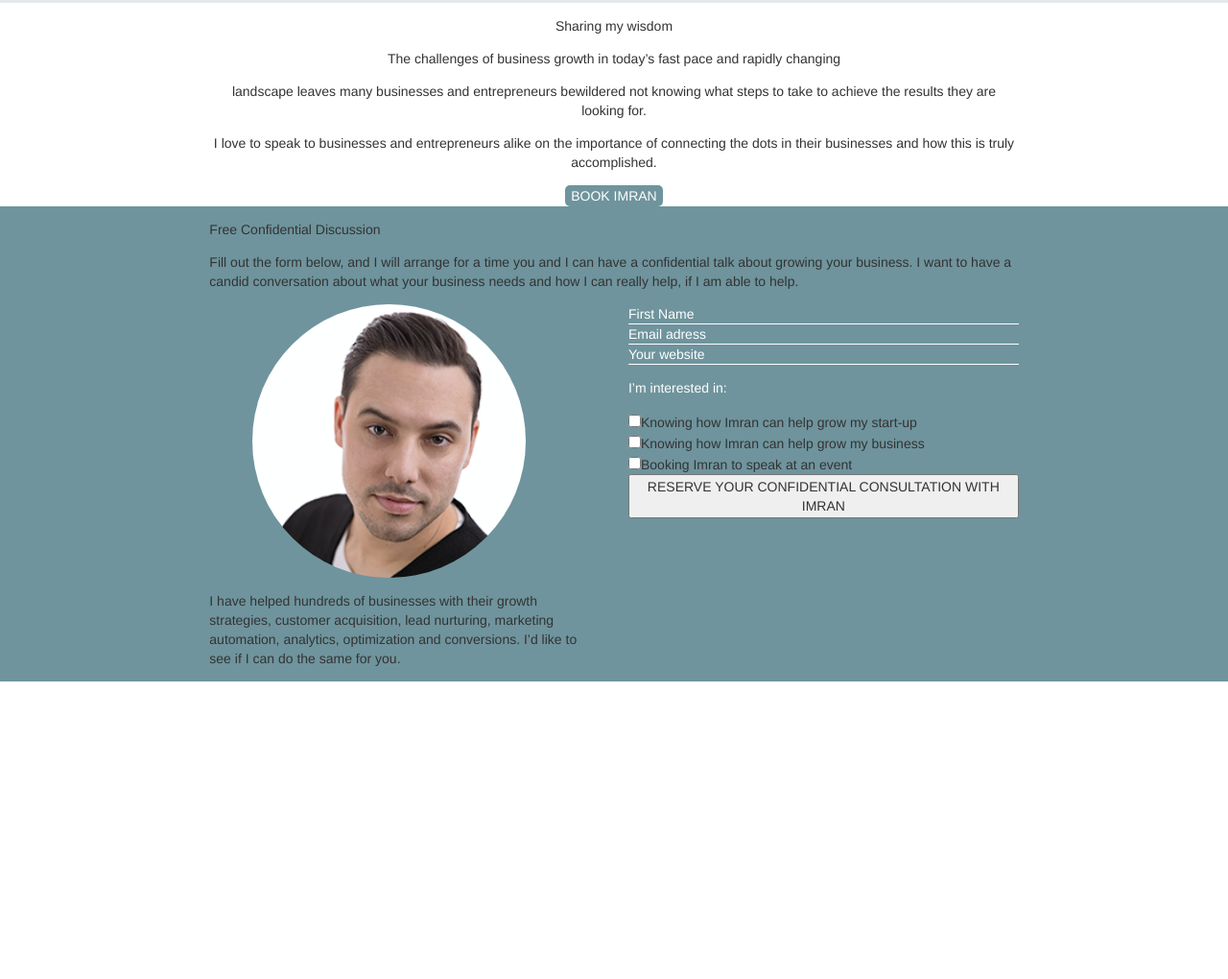
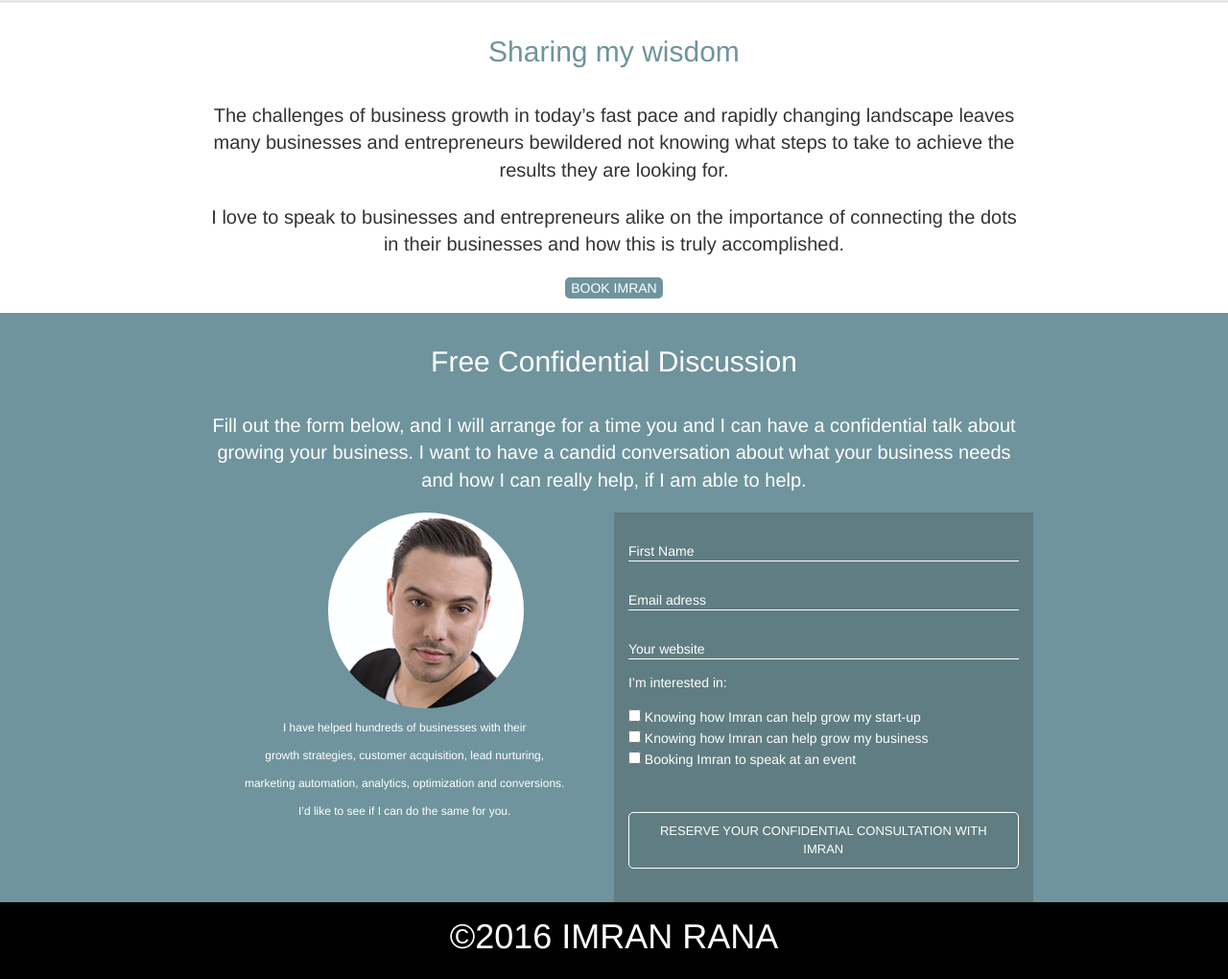
Before and after one commit to Chainergnom/HTML-itog, a plain HTML site: page index.html in a window 1280 px wide. Shown: the part 1497-2517 px from the top of the page at 96% size. Before the commit the page ends 2208 px from the top, so only its background shows below. Drawn offline with Linux system fonts and the light colour scheme.

Commit message:
Почти готово

```diff
--- a/index.html
+++ b/index.html
@@ -10,16 +10,17 @@
 <body>
 <!--nav-->
 <div class="row nav">
-    <div class="col-md-2 centr"><b>IMRAN</b>RANA</div>
+    <div class="col-md-2 col-sm-6 centr"><b>IMRAN</b>RANA</div>
     <div class="col-md-4"></div>
     <div class="col-md-4"></div>
-    <div class="col-md-2 centr">CONTACT IMRAN</div>
+    <div class="col-md-2 col-sm-6 centr">CONTACT IMRAN</div>
 </div>
 <!--Header-->
-<div class="row common">
+<div class="row ">
     <div class="col-md-2"></div>
-    <div class="col-md-4 imran2 comon"></div>
-    <div class="col-md-4"><p class="centr"><b><i>“I’m a life long entrepreneur that takes great passion in helping businesses grow.”</i></b><br><button class="knopki violet">LET'S TALK</button></p></div>
+    <div class="col-md-4 imran2 col-sm-6"></div>
+    <div class="col-md-4 col-sm-6"><p class="centr margintop"><b><i>“I’m a life long entrepreneur that takes great passion in helping businesses grow.”</i></b><br>
+        <button class="knopki violet topmargin"><span class="white">LET'S TALK</span></button></p></div>
     <div class="col-md-2"></div>
 </div>
 <!--First line-->
@@ -27,7 +28,7 @@
     <div class="col-md-2"></div>
     <div class="col-md-4"><p class="white big"><b>Imran Rana posesses a unique blend of skill sets, knowledge, experience and intuition that he combines to create businesses that succeed and helps other businesses reach their next level.</b></p>
         <p class="white medium">In 2004, Imran started his career working at the best digital marketing agencies in Canada helping businesses grow and succeed. He has worked with hundreds of small to medium sized businesses and many of the Fortune 1000 companies.</p>
-        <p class="white medium">He launched his digital marketing agency in 2012; Enhance Digital Marketing. Since then he has launched the digital marketing software EnhanceKit and founded the venture capital firm Marketing Investor. To date Imran has invested marketing and tech resources in over 10 start-ups.</p>
+        <p class="white medium">He launched his digital marketing agency in 2012; <span class="violettext">Enhance Digital Marketing</span>. Since then he has launched the digital marketing software <span class="violettext">EnhanceKit</span> and founded the venture capital firm <span class="violettext">Marketing Investor</span>. To date Imran has invested marketing and tech resources in over 10 start-ups.</p>
         <p class="white medium">Over 10 years of knowledge and experience in growing companies coupled with his digital marketing agency team, Imran is able to help grow companies quickly and successfully.</p></div>
     <div class="col-md-4 imran description"></div>
     <div class="col-md-2"></div>
@@ -36,7 +37,7 @@
 <div class="row common1 lightviolet">
 <div class="row logo">
     <div class="col-md-2"></div>
-    <div class="col-md-8"> <p class="centr medium">Here are some companies you might know of that I have helped</p>
+    <div class="col-md-8"> <p class="centr big violettext">Here are some companies you might know of that I have helped</p>
         <p class="centr medium">I work with many start-ups and small to large businesses</p></div>
     <div class="col-md-2"></div>
 </div>
@@ -62,11 +63,11 @@
 <!--shraing wisdom-->
 <div class="row">
     <div class="col-md-2"></div>
-    <div class="col-md-8 centr"><p>Sharing my wisdom</p>
-        <p>The challenges of business growth in today’s fast pace and rapidly changing</p>
-        <p>landscape leaves many businesses and entrepreneurs bewildered not knowing what steps to take to achieve the results they are looking for.</p>
-        <p>I love to speak to businesses and entrepreneurs alike on the importance of connecting the dots in their businesses and how this is truly accomplished.</p>
-        <button class="white knopki violet">BOOK IMRAN</button>
+    <div class="col-md-8 centr"><p class="violettext huge">Sharing my wisdom</p>
+        <p class="big">The challenges of business growth in today’s fast pace and rapidly changing
+        landscape leaves many businesses and entrepreneurs bewildered not knowing what steps to take to achieve the results they are looking for.</p>
+        <p class="big">I love to speak to businesses and entrepreneurs alike on the importance of connecting the dots in their businesses and how this is truly accomplished.</p>
+        <button class="white knopki violet marginbot">BOOK IMRAN</button>
     </div>
     <div class="col-md-2"></div>
 </div>
@@ -74,18 +75,20 @@
 <div class="row violet">
     <div class="col-md-2"></div>
     <div class="col-md-8">
-        <p>Free Confidential Discussion</p>
-        <p>Fill out the form below, and I will arrange for a time you and I can have a confidential talk about growing your business. I want to have a candid conversation about what your business needs and how I can really help, if I am able to help.</p>
+        <p class="white centr huge">Free Confidential Discussion</p>
+        <p class="centr white big">Fill out the form below, and I will arrange for a time you and I can have a confidential talk about growing your business. I want to have a candid conversation about what your business needs and how I can really help, if I am able to help.</p>
     </div>
     <div class="col-md-2"></div>
 </div>
 <div class="row violet">
     <div class="col-md-2"></div>
-    <div class="col-md-4"><img src="img/imran.png" alt="" class="contactimg">
-        <p>I have helped hundreds of businesses with their growth strategies, customer acquisition, lead nurturing,
-        marketing automation, analytics, optimization and conversions. I’d like to see if I can do the same for you.</p>
+    <div class="col-md-4 centr"><img src="img/imran.png" alt="" class="contactimg">
+        <p class="white small centr">I have helped hundreds of businesses with their </p>
+        <p class="white small centr">growth strategies, customer acquisition, lead nurturing,</p>
+        <p class="white small centr">marketing automation, analytics, optimization and conversions.</p>
+        <p class="white small centr">I’d like to see if I can do the same for you.</p>
     </div>
-    <div class="col-md-4">
+    <div class="col-md-4 form white">
             <div class="input">
                 First Name
             </div>
@@ -96,16 +99,16 @@
                 Your website
             </div>
         <p class="white">I’m interested in:</p>
-        <input type="checkbox">Knowing how Imran can help grow my start-up <br>
-        <input type="checkbox">Knowing how Imran can help grow my business <br>
-        <input type="checkbox">Booking Imran to speak at an event <br>
-        <button id="submit">RESERVE YOUR CONFIDENTIAL CONSULTATION WITH IMRAN</button>
+        <input type="checkbox" class="marginbot"> Knowing how Imran can help grow my start-up <br>
+        <input type="checkbox" class="marginbot"> Knowing how Imran can help grow my business <br>
+        <input type="checkbox" class="marginbot"> Booking Imran to speak at an event <br>
+        <button class="submit white">RESERVE YOUR CONFIDENTIAL CONSULTATION WITH IMRAN</button>
     </div>
     <div class="col-md-2"></div>
 </div>
 <!--footer-->
 <div class="row">
-    <div class="col-md-12"></div>
+    <div class="col-md-12 black centr white footer">&#169;2016 IMRAN RANA</div>
 </div>
 </body>
 </html>
--- a/style.css
+++ b/style.css
@@ -1,8 +1,8 @@
 .imran2 {
     background-image: url("img/Imran Rana 2.png");
     background-repeat: no-repeat;
-    background-size: cover;
-    min-height: 250px;
+    background-size: contain;
+    min-height: 350px;
 }
 .nav {
     min-height: 100px;
@@ -68,10 +68,43 @@ img {
 .contactimg{
     border-radius: 50%;
     border: hidden;
-    width: 70%;
+    width: 50%;
     height: 100%;
 }
 .input {
     border-bottom: 1px solid white;
     color: white;
+    margin-top: 30px;
 }
+.footer {
+    min-height: 80px;
+    font-size: 36px;
+    padding-top: 10px;
+}
+.form {
+    background: #5f7d82;
+}
+.submit {
+    font-size: 13px;
+    border: 1px solid white;
+    border-radius: 5px;
+    background: #5f7d82;
+    margin-top: 45px;
+    margin-bottom: 35px;
+    padding: 10px;
+}
+.small {
+    font-size: 12px;
+}
+.marginbot {
+    margin-bottom: 15px;
+}
+.huge {
+    font-size: 30px;
+}
+.violettext {
+    color: #6f949d;
+}
+.margintop {
+    margin-top: 15%;
+}
```
